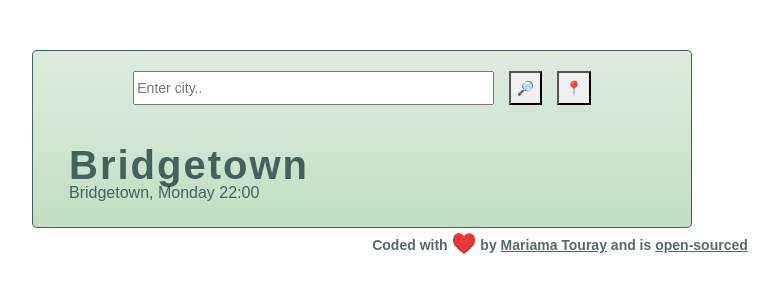
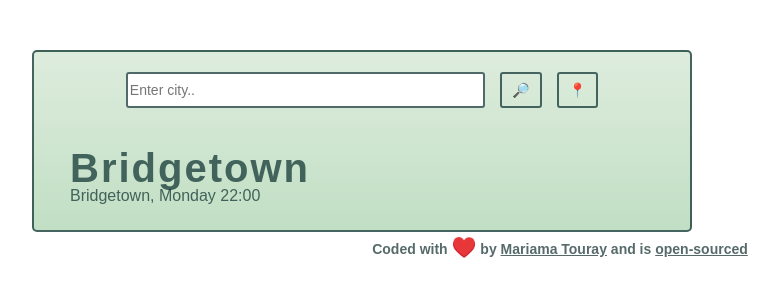
Before and after one commit to touraymk/sky-cast, a React (Create React App) app: page / in a window 1280 px wide. Shown: the top 300 px of the page, without its empty margins (80-859 px from the left). Built offline with nearby package versions, Linux system fonts and the light colour scheme.

Commit message:
Additional styling with CSS

```diff
--- a/src/Weather.css
+++ b/src/Weather.css
@@ -3,7 +3,7 @@
   max-width: 660px;
   margin: 50px 30px 0 30px;
   padding: 20px 20px 10px 20px;
-  border: 1px solid rgba(7, 44, 44, 0.7);
+  border: 2px solid rgba(7, 44, 44, 0.7);
   border-radius: 5px;
 }
 
@@ -13,6 +13,24 @@
   gap: 15px;
   line-height: 2;
   justify-content: center;
+}
+
+.Weather input {
+  border: 2px solid rgba(7, 44, 44, 0.7);
+  border-radius: 3px;
+}
+
+.Weather button {
+  border: 2px solid rgba(7, 44, 44, 0.7);
+  border-radius: 3px;
+  background: transparent;
+  cursor: pointer;
+  padding: 2px 10px;
+  transition: all 250ms ease-in;
+}
+
+.Weather button:hover {
+  background: rgba(7, 44, 44, 0.7);
 }
 
 .Weather h1 {
--- a/src/Weather.js
+++ b/src/Weather.js
@@ -5,13 +5,14 @@ import "./Weather.css";
 export default function Weather() {
   return (
     <div className="Weather">
-      <form>
-        <input type="search" placeholder="Enter city.." className="col-7" />
-        <button type="submit">🔎</button>
-        <button type="button">📍</button>
-      </form>
-
-      <div className="row mt-4">
+      <div className="mb-4">
+        <form>
+          <input type="search" placeholder="Enter city.." className="col-7" />
+          <button type="submit">🔎</button>
+          <button type="button">📍</button>
+        </form>
+      </div>
+      <div className="row">
         <div className="m-3">
           <h1>Bridgetown</h1>
           <p>Bridgetown, Monday 22:00</p>
```
